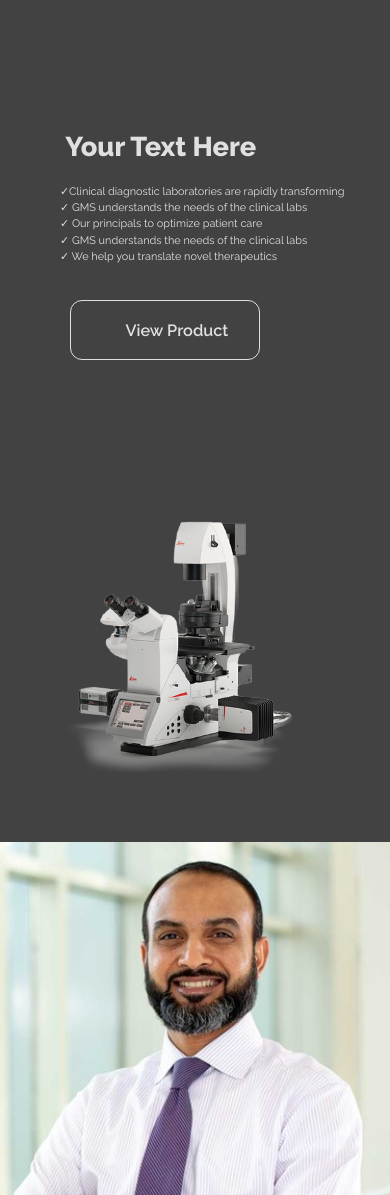
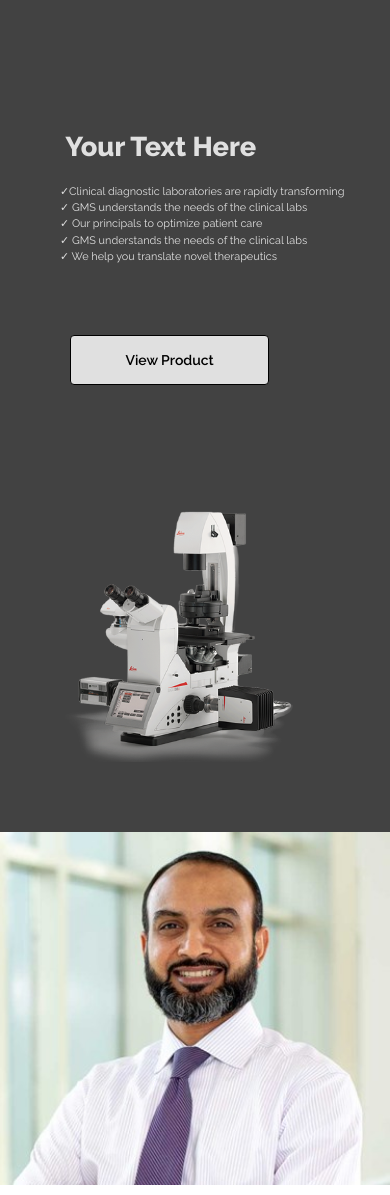
Before and after one commit to Shabbarsyed/gmsupdates, a PHP site: page / in a window 390 px wide. Shown: the part 1239-2434 px from the top of the page. Run offline with PHP 8.4, Linux system fonts and the light colour scheme; some libraries are stand-ins or nearby versions; some web fonts are replaced.

Commit message:
Update responsive.css

```diff
--- a/assets/css/responsive.css
+++ b/assets/css/responsive.css
@@ -440,14 +440,13 @@ transform: rotate(90deg);
   .content-2 button {
     margin-left: 70px;
     bottom: 35px;
-height: 60px;
-width: 14rem;
-position: relative;
-color: #E0E0E0;
-border-radius: 12px;
-border-color: #E0E0E0;
-background-color: transparent;
-font-size: 1.2rem;
+    -webkit-transition: all 0.6s;
+    transition: all 0.6s;
+    font-size:14px;
+    font-weight: 600;
+    border:1px solid;
+    margin-bottom: 120px;
+    margin-top: -30px;
   }
 
   .content-2 button:hover {
```
